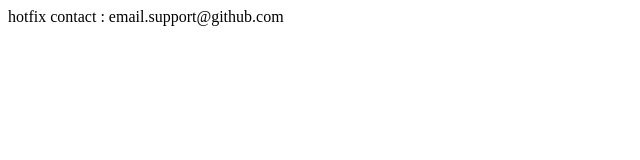
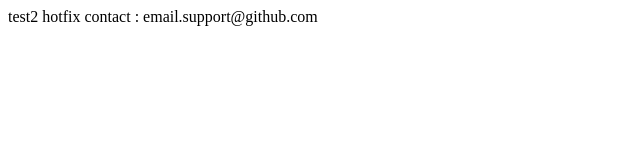
Before and after one commit to danielmoradiellos/hello-world, a plain HTML site: page index.html in a window 1280 px wide. Shown: the full height of the page, 0-640 px from the left. Drawn offline with Linux system fonts and the light colour scheme.

Commit message:
date mer 24 fév 2021 16:29:55 CET

```diff
--- a/index.html
+++ b/index.html
@@ -1 +1 @@
-<div id="footer">hotfix contact : email.support@github.com</div>
+<div id="footer"> test2 hotfix contact : email.support@github.com</div>
```
